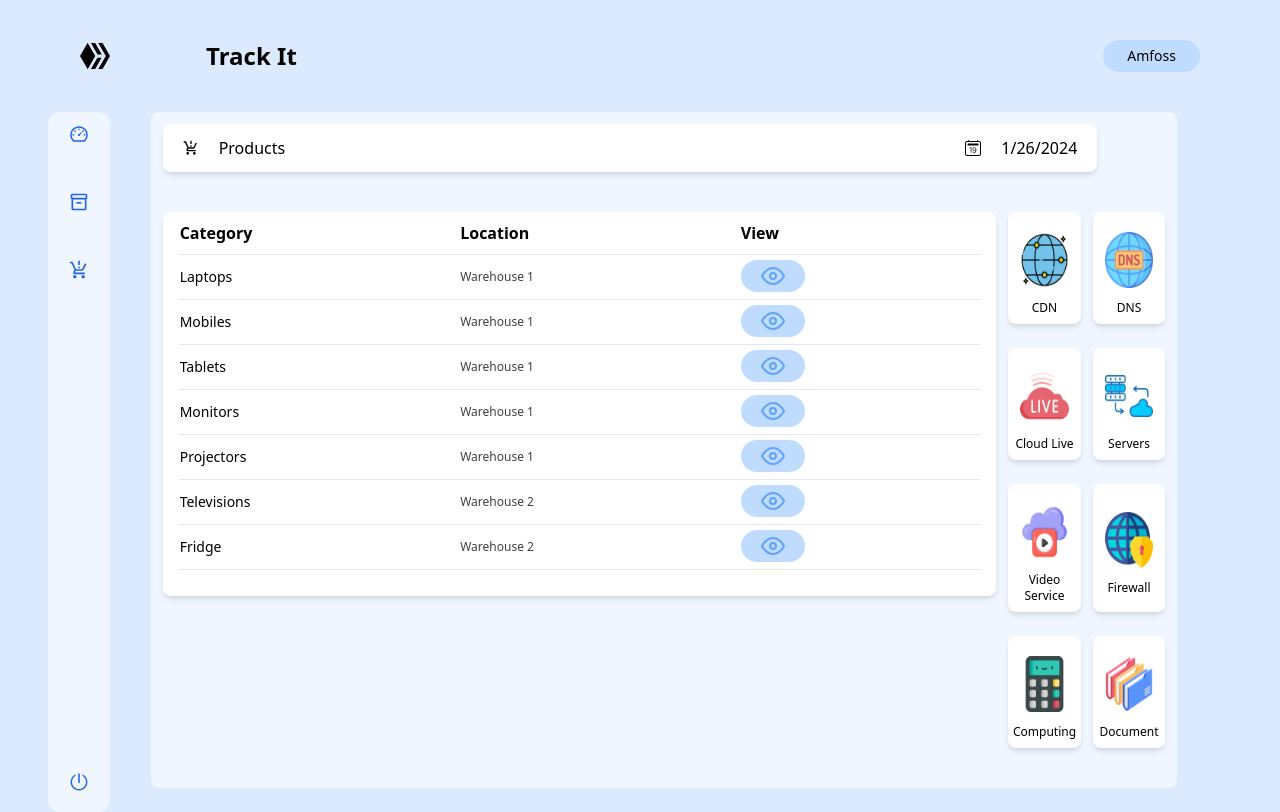
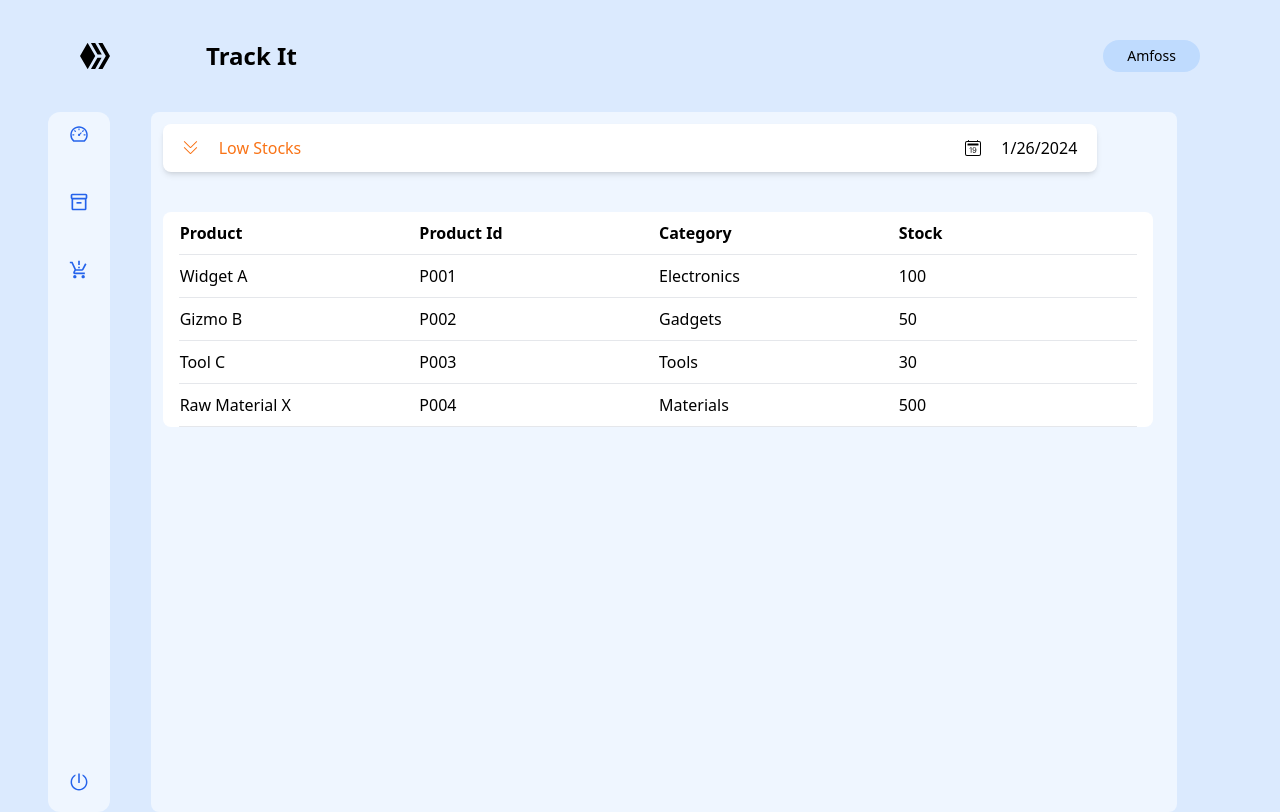
Before and after one commit to navaneeth0041/Track-It, a Next.js app in the folder frontend/: page /low_stock in a window 1280 px wide. Built offline with nearby package versions, Linux system fonts and the light colour scheme.

Commit message:
Korachokke

```diff
--- a/frontend/components/consumption/index.js
+++ b/frontend/components/consumption/index.js
@@ -8,7 +8,7 @@ const cost = () => {
       <Link href="/low_stock">
       <div className="bg-white shadow-md px-4 py-2 lg:h-64 xl:h-48 rounded-lg">
         <div className="flex justify-center items-center h-[10%] py-5">
-          <p className="text-lg font-bold text-orange-500">Low Stock</p>
+          <p className="text-xl font-bold text-orange-500">Low Stock</p>
           </div>
 
           <div className="flex justify-center items-center h-[10%] py-5">
@@ -18,7 +18,7 @@ const cost = () => {
 
 
           <div className="h-[90%] flex  items-center justify-between  gap-y-10 ">
-            <div className="h-[15%]">
+            <div className="h-[20%]">
               <img alt="icon" className="h-full" src="/arrow.png"></img>
             </div>
             <div className="h-[10%]">
@@ -28,18 +28,28 @@ const cost = () => {
         </div>
         </Link>
 
-        <div className="bg-white shadow-md px-4 py-2 lg:h-40 xl:h-40 rounded-lg">
-          <div className="flex justify-center items-center h-[10%] text-red-800 py-7">
-  <p className="text-lg font-bold">Out Of Stock</p>
+        <Link href="/low_stock">
+      <div className="bg-white shadow-md px-4 py-2 lg:h-64 xl:h-48 rounded-lg">
+        <div className="flex justify-center items-center h-[10%] py-5">
+          <p className="text-xl font-bold text-red-500">Out of Stock</p>
+          </div>
+
+          <div className="flex justify-center items-center h-[10%] py-5">
+          <p className="text-lg font-bold text- black-200">258</p>
+          </div>
+
+
+
+          <div className="h-[90%] flex  items-center justify-between  gap-y-10 ">
+            <div className="h-[20%]">
+              <img alt="icon" className="h-full" src="/out-of-stock.png"></img>
             </div>
-
-            <div className="h-[90%] flex items-center justify-left">
-              <div className="h-[30%]">
-                <img alt="icon" src="/out-of-stock.png" className="h-full"></img>
+            <div className="h-[10%]">
+                <img alt="icon" src="/external-link.png" className="h-full"></img>
               </div>
-
-            </div>
           </div>
+        </div>
+        </Link>
 
       </div>
     </div>
--- a/frontend/components/dash_cards/cost_card.js
+++ b/frontend/components/dash_cards/cost_card.js
@@ -3,43 +3,59 @@ const cost = () => {
   return (
     <div>
       <div className="w-full grid grid-cols-3 lg:mt-10 xl:mt-10 2xl:mt-10 gap-x-4">
-        <div className="bg-white shadow-md px-4 py-2 lg:h-40 xl:h-40 rounded-lg ">
-        <div className="flex justify-center items-center h-[10%] py-7">
-
-<p className="text-lg font-bold">Total Cost  </p>
-<div className="h-[10%]">
-              <img alt="icon" src="/link.png" className="h-full"></img>
+      <div className="bg-white shadow-md px-4 py-2 lg:h-64 xl:h-48 rounded-lg">
+        <div className="flex justify-center items-center h-[10%] py-5">
+          <p className="text-xl font-bold text-Black-500">Total Cost</p>
           </div>
 
+          <div className="flex justify-center items-center h-[10%] py-5">
+          <p className="text-lg font-bold text- black-200">258</p>
           </div>
 
-          <div className="h-[90%] flex items-center justify-left">
-            <div className="h-[30%]">
-              <img alt="icon" src="/earning.png" className="h-full"></img>
+
+
+          <div className="h-[90%] flex  items-center justify-between  gap-y-10 ">
+            <div className="h-[20%]">
+              <img alt="icon" className="h-full" src="/earning.png"></img>
             </div>
           </div>
         </div>
 
-        <div className="bg-white shadow-md px-4 py-2 lg:h-52 xl:h-40 rounded-lg">
-        <div className="flex justify-center items-center h-[10%] py-7">
-          <p className="text-lg font-bold">Category</p>
+        <div className="bg-white shadow-md px-4 py-2 lg:h-64 xl:h-48 rounded-lg">
+        <div className="flex justify-center items-center h-[10%] py-5">
+          <p className="text-xl font-bold text-black-500">Categories</p>
           </div>
 
-          <div className="h-[90%] flex  items-center justify-left gap-y-3 ">
-            <div className="h-[25%]">
+          <div className="flex justify-center items-center h-[10%] py-5">
+          <p className="text-lg font-bold text- black-200">258</p>
+          </div>
+
+
+
+          <div className="h-[90%] flex  items-center justify-between  gap-y-10 ">
+            <div className="h-[15%]">
               <img alt="icon" className="h-full" src="/categories.png"></img>
+            </div>
+            <div className="h-[10%]">
+                <img alt="icon" src="/external-link.png" className="h-full"></img>
               </div>
           </div>
         </div>
 
-        <div className="bg-white shadow-md px-4 py-2 lg:h-40 xl:h-40 rounded-lg">
-      <div className="flex justify-center items-center h-[10%] py-7">
-<p className="text-lg font-bold">Total Items</p>
+        <div className="bg-white shadow-md px-4 py-2 lg:h-64 xl:h-48 rounded-lg">
+        <div className="flex justify-center items-center h-[10%] py-5">
+          <p className="text-xl font-bold text-Black-500">Total Items</p>
           </div>
 
-        <div className="h-[90%] flex items-center justify-left">
-          <div className="h-[30%]">
-            <img alt="icon" src="/item.png" className="h-full"></img>
+          <div className="flex justify-center items-center h-[10%] py-5">
+          <p className="text-lg font-bold text- black-200">258</p>
+          </div>
+
+
+
+          <div className="h-[90%] flex  items-center justify-between  gap-y-10 ">
+            <div className="h-[20%]">
+              <img alt="icon" className="h-full" src="/item.png"></img>
             </div>
           </div>
         </div>
--- a/frontend/components/low_items/low.js
+++ b/frontend/components/low_items/low.js
@@ -1,10 +1,43 @@
-import { MdProductionQuantityLimits } from "react-icons/md";
 import { BsCalendar2Date } from 'react-icons/bs';
-import URL from '../url/index';
-import Category from '../category/index';
-import { MdInventory } from "react-icons/md";
+import Low_Detail from "../low_items/low_stock_details";
+import { VscFoldDown } from "react-icons/vsc";
 
-const index = () => {
+const itemData = [
+  {
+    "item_name": "Widget A",
+    "product_id": "P001",
+    "quantity": 100,
+    "unit": ["piece"],
+    "group": "Electronics",
+    "cost": 25.99
+  },
+  {
+    "item_name": "Gizmo B",
+    "product_id": "P002",
+    "quantity": 50,
+    "unit": ["piece"],
+    "group": "Gadgets",
+    "cost": 12.49
+  },
+  {
+    "item_name": "Tool C",
+    "product_id": "P003",
+    "quantity": 30,
+    "unit": ["piece"],
+    "group": "Tools",
+    "cost": 8.75
+  },
+  {
+    "item_name": "Raw Material X",
+    "product_id": "P004",
+    "quantity": 500,
+    "unit": ["kg"],
+    "group": "Materials",
+    "cost": 2.5
+  }
+];
+
+const inventory_pages = () => {
   const getCurrentDate = () => {
     const currentDate = new Date();
     return currentDate.toLocaleDateString('en-US');
@@ -12,15 +45,15 @@ const index = () => {
   return (
     <section>
       <div>
-        <div className="bg-blue-50 rounded-lg py-3">
+        <div className="bg-blue-50 rounded-lg py-3 h-[700px] overflow-y-auto">
           <div className="pl-3 mb-10 pr-20">
             <div className="w-full bg-white flex justify-between items-center px-5 py-3 rounded-lg shadow-md">
               <div className="flex items-center gap-x-5">
-                <div>
-                <MdProductionQuantityLimits />
+                <div className='text-orange-500'>
+                <VscFoldDown />
                 </div>
-                <div>
-                  <p>Products</p>
+                <div className='text-orange-500'>
+                  <p>Low Stocks</p>
                 </div>
               </div>
               <div className="flex items-center gap-x-5">
@@ -35,14 +68,10 @@ const index = () => {
             </div>
           </div>
 
-          <div className="w-full pl-3">
-            <div className="grid grid-cols-12">
-              <div className="col-span-10 pr-3 h-[80%]" >
-                <URL />
-              </div>
-
-              <div className="col-span-2 pb-7 pr-3">
-                <Category />
+          <div className="w-full pl-3 pr-3">
+            <div className='grid grid-cols-12'>
+              <div className='col-span-12 pr-3'>
+                <Low_Detail itemData={itemData}/>
               </div>
             </div>
           </div>
@@ -52,4 +81,4 @@ const index = () => {
   );
 };
 
-export default index;
+export default inventory_pages;
--- /dev/null
+++ b/frontend/components/low_items/low_stock_details.js
@@ -0,0 +1,38 @@
+
+import { FaUpload,FaDownload } from "react-icons/fa";
+const inv_details= ({itemData})=>{
+
+    return(
+        <div>
+            <div className="w-full h-full bg-white px-4 rounded-lg">
+            <div className="h-[96%] ">
+          <table className="table-fixed w-full">
+            <thead>
+              <tr className="flex justify-between border-b border-gray-200 py-2 w-full">
+                <th className="w-[30%] flex justify-start">Product</th>
+                <th className="w-[30%] flex justify-start">Product Id</th>
+                <th className="w-[30%] flex justify-start">Category</th>
+                <th className="w-[30%] flex justify-start">Stock</th>
+              </tr>
+            </thead>
+
+            <tbody>
+              {itemData.map((item)=> (
+                <tr key={item.product_id} className="flex justify-between border-b border-gray-200 py-2 w-full">
+                  <td className="w-[30%] flex justify-start">{item.item_name}</td>
+                  <td className="w-[30%] flex justify-start">{item.product_id}</td>
+                  <td className="w-[30%] flex justify-start">{item.group}</td>
+                  <td className="w-[30%] flex justify-start">{item.quantity}</td>
+
+                </tr>
+              ))}
+            </tbody>
+          </table>
+        </div>
+
+            </div>
+        </div>
+    );
+
+}
+export default inv_details;
```
Lines whose indentation alone changed are shown as unchanged.
